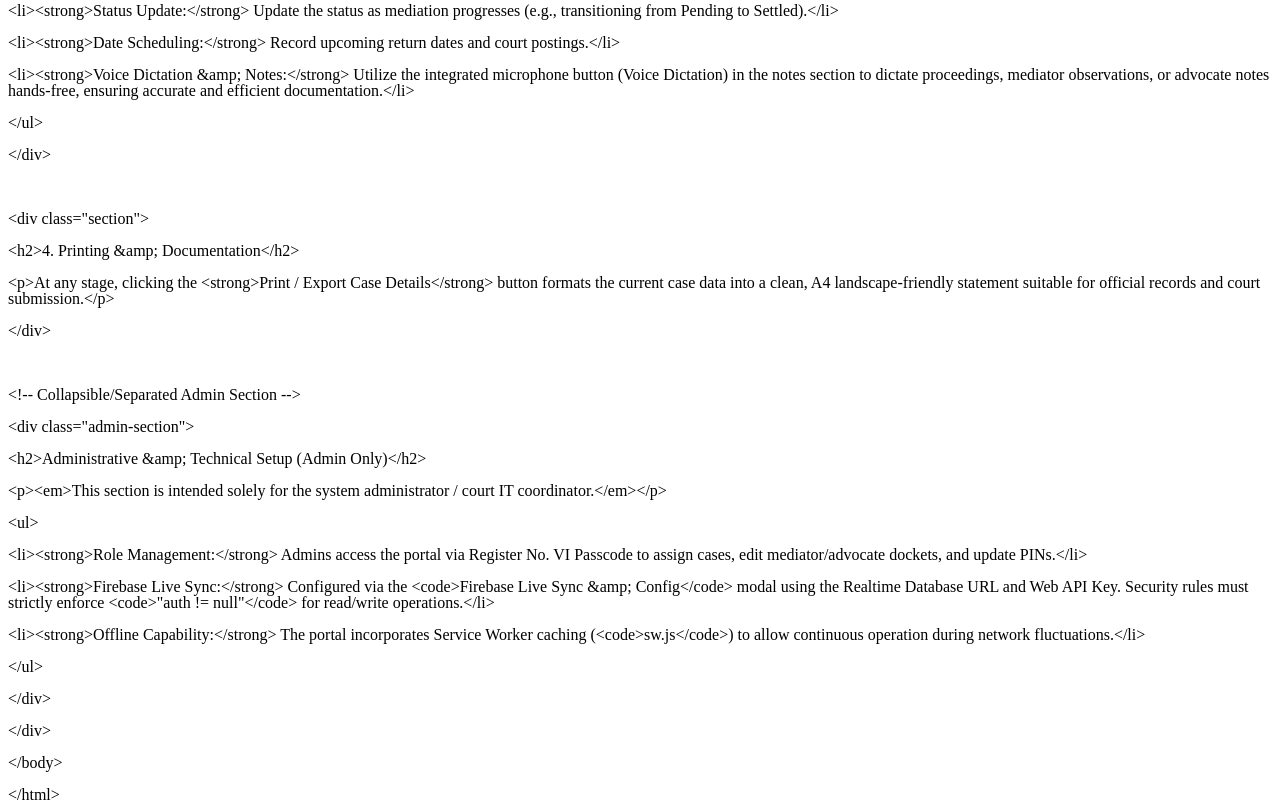
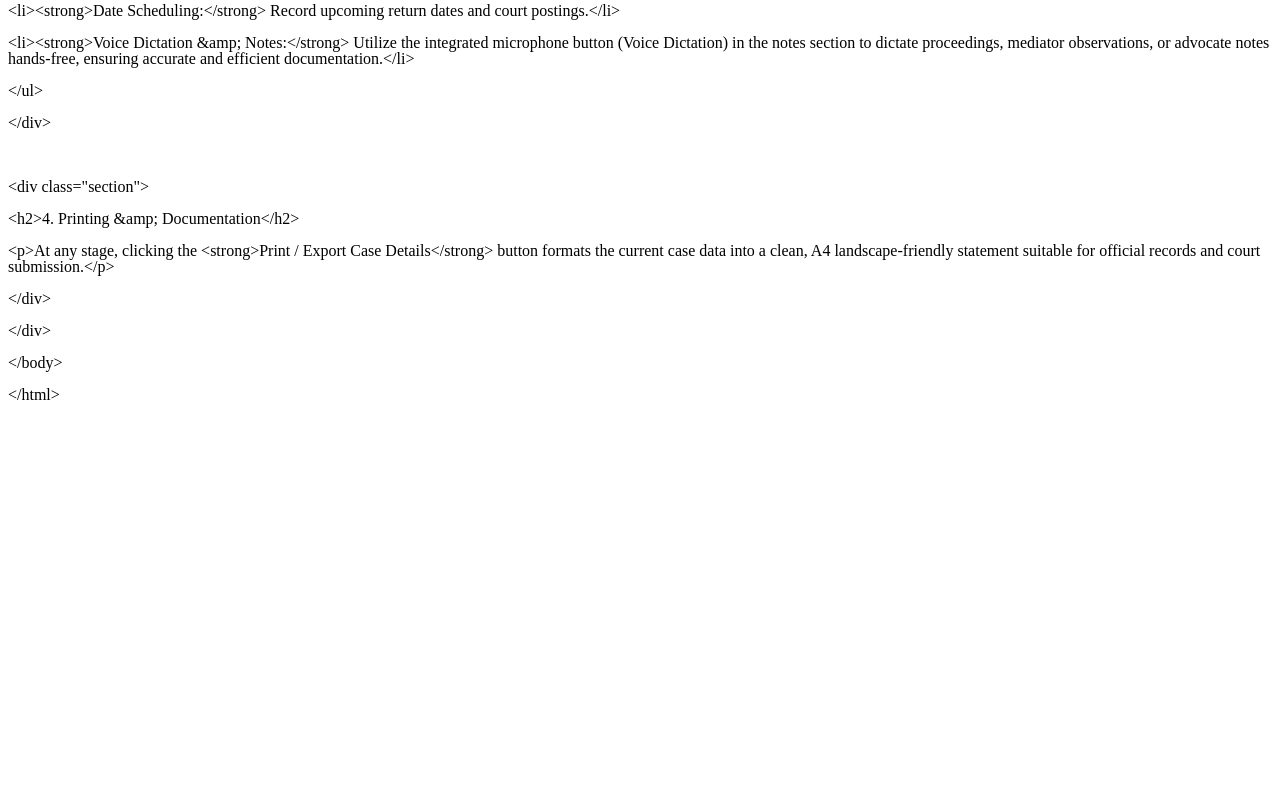
Before and after one commit to rnambiar63y/mediation-portal, a plain HTML site: page manual.html in a window 1280 px wide. Shown: the part 1869-2680 px from the top of the page. After the commit the page ends 2280 px from the top, so only its background shows below. Drawn offline with Linux system fonts and the light colour scheme.

Commit message:
Add files via upload

```diff
--- a/manual.html
+++ b/manual.html
@@ -4,8 +4,8 @@
 	<meta http-equiv="content-type" content="text/html; charset=utf-8"/>
 	<title></title>
 	<meta name="generator" content="LibreOffice 7.3.7.2 (Linux)"/>
-	<meta name="created" content="2026-11-24T20:11:00.236301186"/>
-	<meta name="changed" content="2026-11-24T20:18:36.845553197"/>
+	<meta name="created" content="2026-11-24T20:37:38.842618872"/>
+	<meta name="changed" content="2026-11-24T20:47:23.465277726"/>
 	<style type="text/css">
 		@page { size: 21cm 29.7cm; margin: 2cm }
 		p { line-height: 115%; margin-bottom: 0.25cm; background: transparent }
@@ -41,9 +41,6 @@ color: var(--primary); border-bottom: 2px solid var(--accent);
 padding-bottom: 10px; }</p>
 <p style="line-height: 100%; margin-bottom: 0cm">        .section {
 margin-bottom: 25px; }</p>
-<p style="line-height: 100%; margin-bottom: 0cm">
-.admin-section { margin-top: 40px; border-top: 2px dashed #CBD5E0;
-padding-top: 20px; color: #718096; }</p>
 <p style="line-height: 100%; margin-bottom: 0cm">        .pin-box {
 background: #EBF8FF; border-left: 4px solid var(--accent); padding:
 15px; border-radius: 0 8px 8px 0; margin: 10px 0; }</p>
@@ -51,7 +48,7 @@ background: #EBF8FF; border-left: 4px solid var(--accent); padding:
 font-style: italic; color: #4A5568; }</p>
 <p style="line-height: 100%; margin-bottom: 0cm">        @media print
 { body { background: #FFF; padding: 0; } .container { box-shadow:
-none; width: 100%; } .admin-section { display: none; } }</p>
+none; width: 100%; } }</p>
 <p style="line-height: 100%; margin-bottom: 0cm">    &lt;/style&gt;</p>
 <p style="line-height: 100%; margin-bottom: 0cm">&lt;/head&gt;</p>
 <p style="line-height: 100%; margin-bottom: 0cm">&lt;body&gt;</p>
@@ -173,35 +170,6 @@ Details&lt;/strong&gt; button formats the current case data into a
 clean, A4 landscape-friendly statement suitable for official records
 and court submission.&lt;/p&gt;</p>
 <p style="line-height: 100%; margin-bottom: 0cm">    &lt;/div&gt;</p>
-<p style="line-height: 100%; margin-bottom: 0cm"><br/>
-
-</p>
-<p style="line-height: 100%; margin-bottom: 0cm">    &lt;!--
-Collapsible/Separated Admin Section --&gt;</p>
-<p style="line-height: 100%; margin-bottom: 0cm">    &lt;div
-class=&quot;admin-section&quot;&gt;</p>
-<p style="line-height: 100%; margin-bottom: 0cm">
-&lt;h2&gt;Administrative &amp;amp; Technical Setup (Admin Only)&lt;/h2&gt;</p>
-<p style="line-height: 100%; margin-bottom: 0cm">        &lt;p&gt;&lt;em&gt;This
-section is intended solely for the system administrator / court IT
-coordinator.&lt;/em&gt;&lt;/p&gt;</p>
-<p style="line-height: 100%; margin-bottom: 0cm">        &lt;ul&gt;</p>
-<p style="line-height: 100%; margin-bottom: 0cm">
-&lt;li&gt;&lt;strong&gt;Role Management:&lt;/strong&gt; Admins access
-the portal via Register No. VI Passcode to assign cases, edit
-mediator/advocate dockets, and update PINs.&lt;/li&gt;</p>
-<p style="line-height: 100%; margin-bottom: 0cm">
-&lt;li&gt;&lt;strong&gt;Firebase Live Sync:&lt;/strong&gt; Configured
-via the &lt;code&gt;Firebase Live Sync &amp;amp; Config&lt;/code&gt;
-modal using the Realtime Database URL and Web API Key. Security rules
-must strictly enforce &lt;code&gt;&quot;auth != null&quot;&lt;/code&gt;
-for read/write operations.&lt;/li&gt;</p>
-<p style="line-height: 100%; margin-bottom: 0cm">
-&lt;li&gt;&lt;strong&gt;Offline Capability:&lt;/strong&gt; The portal
-incorporates Service Worker caching (&lt;code&gt;sw.js&lt;/code&gt;)
-to allow continuous operation during network fluctuations.&lt;/li&gt;</p>
-<p style="line-height: 100%; margin-bottom: 0cm">        &lt;/ul&gt;</p>
-<p style="line-height: 100%; margin-bottom: 0cm">    &lt;/div&gt;</p>
 <p style="line-height: 100%; margin-bottom: 0cm">&lt;/div&gt;</p>
 <p style="line-height: 100%; margin-bottom: 0cm">&lt;/body&gt;</p>
 <p style="line-height: 100%; margin-bottom: 0cm">&lt;/html&gt;</p>
```
